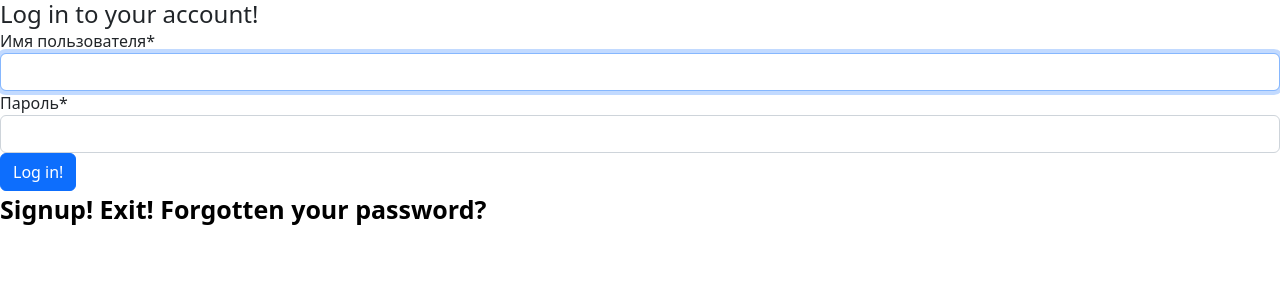
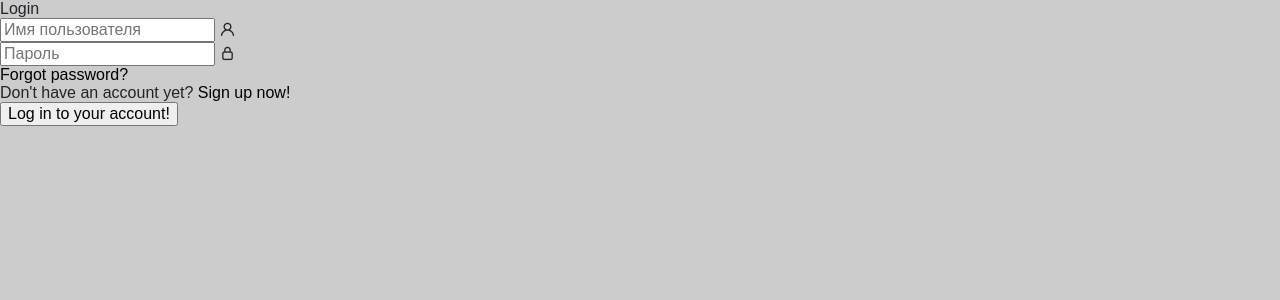
Before and after one commit to bmstu-iu9/ptp2022-7-svg-editor, a Django app: page /account/login/ in a window 1280 px wide. Shown: the top 300 px of the page. Run offline with Django 4.2, Linux system fonts and the light colour scheme; some libraries are stand-ins or nearby versions.

Commit message:
Добавлен новый интерфейс Login

```diff
--- a/account/templates/registration/login.html
+++ b/account/templates/registration/login.html
@@ -1,25 +1,48 @@
-{% load crispy_forms_tags %}
+<!--{% load static %}-->
 <!DOCTYPE html>
 <html lang="ru">
 <head>
     <meta charset="UTF-8">
+    <meta name="viewport" content="width=device-width, initial-scale=1.0">
     <title>Login</title>
     <link href="https://cdn.jsdelivr.net/npm/bootstrap@5.2.0/dist/css/bootstrap.min.css"
           rel="stylesheet" integrity="sha384-gH2yIJqKdNHPEq0n4Mqa/HGKIhSkIHeL5AyhkYV8i59U5AR6csBvApHHNl/vI1Bx"
           crossorigin="anonymous">
+    <!--<link rel="stylesheet" href="{% static 'svg_editor/css/main.css' %}?">-->
+    <link rel="stylesheet" href="../svg_editor/static/svg_editor/css/main.css">
+    <link rel="stylesheet" href="https://unicons.iconscout.com/release/v4.0.0/css/line.css">
 </head>
 <body>
-    <h4 class="card-title">Log in to your account!</h4>
+    <div class="parent-wrapper">
+        <div class="wrapper">
+            <div class="form">
+                <div class="form-login">
+                    <span class="title">Login</span>
+                    <form action="#">
+                        <div class="input-field">
+                            <input type="text" placeholder="Имя пользователя" required>
+                            <i class="uil uil-user icon"></i>
+                        </div>
+                        <div class="input-field">
+                            <input type="text" placeholder="Пароль" required>
+                            <i class="uil uil-lock icon"></i>
+                        </div>
+                        <div class="check">
+                            <a href="#" class="check-text">Forgot password?</a>
+                        </div>
+                        <div class="signup">
+                            <span class="check-text">Don't have an account yet?
+                                <a href="#" class="check-text signup-text">Sign up now!</a>
+                            </span>
+                        </div>
+                        <div class="input-field button">
+                            <input id="login-button" type="button" value="Log in to your account!">
+                        </div>
+                    </form>
+                </div>
+            </div>
+        </div>
+    </div>
 
-    <form method="post">
-        {% csrf_token %}
-
-        {{ form|crispy }}
-
-        <button type="submit" class="btn btn-primary btn-block">Log in!</button>
-    </form>
-    <p style="font-size: 25px; font-weight: bold"><a href="{% url 'signup' %}" style="text-decoration: none;color: black">Signup!</a>
-    <a href="{% url 'index' %}" style="text-decoration: none;color: black">Exit!</a>
-    <a href="{% url 'password_reset' %}" style="text-decoration: none;color: black">Forgotten your password?</a></p>
 </body>
 </html>
```
